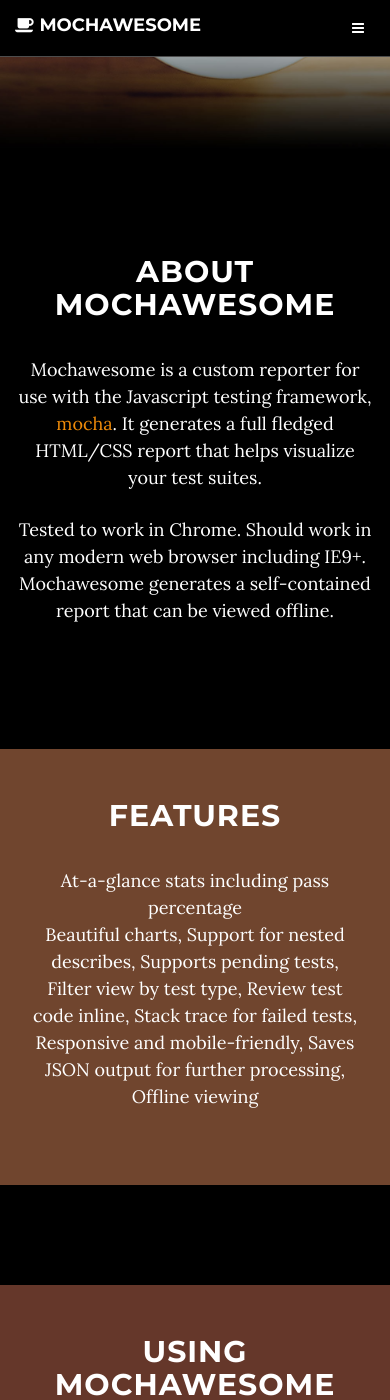
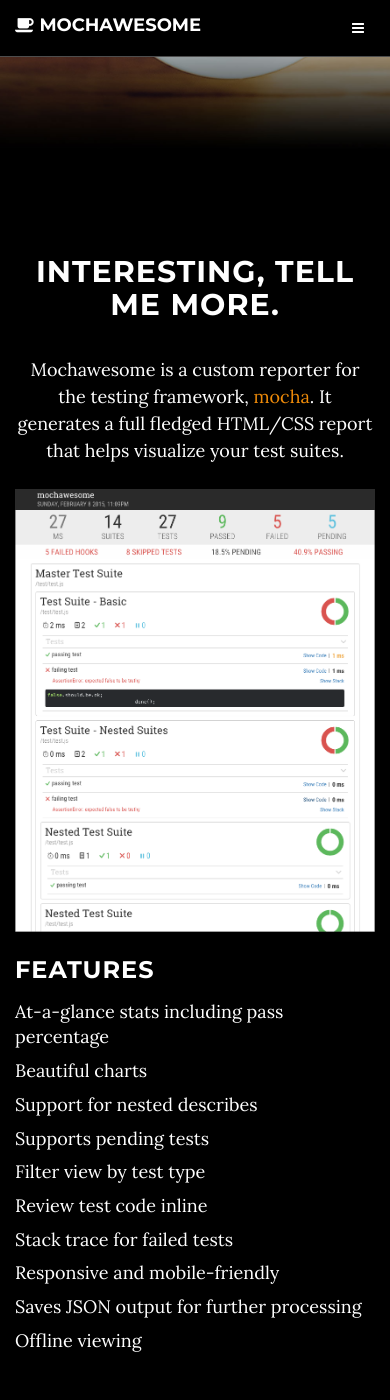
Before and after one commit to adamgruber/mochawesome, a Jekyll site: the page built from index.html, in a window 390 px wide and 1400 px high, scrolled down 288 px. Built offline with Jekyll 4.4.1, drawn with Linux system fonts in a browser that asks for light colours; some of the changed text lies outside the part shown.

Commit message:
add content and format

```diff
--- a/_config.yml
+++ b/_config.yml
@@ -2,7 +2,7 @@
 title: Mochawesome
 email: your-email@domain.com
 url: https://adamgruber.github.io/mochawesome
-baseurl: /mochawesome
+#baseurl: /mochawesome
 description: "Write an awesome description for your new site here. You can edit this line in _config.yml. It will appear in your document head meta (for Google search results) and in your feed.xml site description."
 
 # Color settings (hex-codes without the leading hash-tag)
--- a/_includes/about.html
+++ b/_includes/about.html
@@ -1,10 +1,29 @@
     <!-- About Section -->
-    <section id="about" class="container content-section text-center">
+    <section id="about" class="container content-section">
+      <div class="row">
+        <div class="col-md-10 col-md-offset-1 text-center">
+            <h2>Interesting, tell me more.</h2>
+            <p>Mochawesome is a custom reporter for the testing framework, <a href="http://www.mochajs.org">mocha</a>. It generates a full fledged HTML/CSS report that helps visualize your test suites.</p>
+        </div>
+      </div>
         <div class="row">
-            <div class="col-lg-8 col-lg-offset-2">
-                <h2>About Mochawesome</h2>
-                <p>Mochawesome is a custom reporter for use with the Javascript testing framework, <a href="http://www.mochajs.org">mocha</a>. It generates a full fledged HTML/CSS report that helps visualize your test suites.</p>
-                <p>Tested to work in Chrome. Should work in any modern web browser including IE9+. Mochawesome generates a self-contained report that can be viewed offline.</p>
+            <div class="col-md-6 col-md-offset-1">
+              <p><img class="img-responsive" src="/img/mochawesome-screen.png" alt="Mochawesome Screenshot"></p>
+            </div>
+            <div class="col-md-4">
+                <h3>Features</h3>
+                <ul class="list-unstyled">
+                  <li>At-a-glance stats including pass percentage</li>
+                  <li>Beautiful charts</li>
+                  <li>Support for nested describes</li>
+                  <li>Supports pending tests</li>
+                  <li>Filter view by test type</li>
+                  <li>Review test code inline</li>
+                  <li>Stack trace for failed tests</li>
+                  <li>Responsive and mobile-friendly</li>
+                  <li>Saves JSON output for further processing</li>
+                  <li>Offline viewing</li>
+                </ul>
             </div>
         </div>
     </section>
--- a/_includes/nav.html
+++ b/_includes/nav.html
@@ -18,16 +18,13 @@
                         <a href="#page-top"></a>
                     </li>
                     <li>
-                        <a class="page-scroll" href="#about">About</a>
+                        <a class="page-scroll" href="#about"><i class="fa fa-info"></i> About</a>
                     </li>
                     <li>
-                        <a class="page-scroll" href="#features">Features</a>
+                        <a class="page-scroll" href="#usage"><i class="fa fa-code"></i> How To Use</a>
                     </li>
                     <li>
-                        <a class="page-scroll" href="#usage">Usage</a>
-                    </li>
-                    <li>
-                        <a class="page-scroll" href="#contact">Contact</a>
+                        <a href="https://github.com/adamgruber/mochawesome"><i class="fa fa-code-fork"></i> Fork on Github</a>
                     </li>
                 </ul>
             </div>
--- a/_includes/usage.html
+++ b/_includes/usage.html
@@ -1,12 +1,50 @@
-    <!-- Download Section -->
-    <section id="usage" class="content-section text-center">
-        <div class="usage-section">
-            <div class="container">
-                <div class="col-lg-8 col-lg-offset-2">
-                    <h2>Using Mochawesome</h2>
-                    <p>You can download Grayscale for free on the preview page at Start Bootstrap.</p>
-                    <a href="http://startbootstrap.com/template-overviews/grayscale/" class="btn btn-default btn-lg">Visit Download Page</a>
-                </div>
-            </div>
-        </div>
-    </section>
+<!-- Download Section -->
+<section id="usage" class="container content-section stext-center">
+  <div class="row">
+    <div class="col-md-10 col-md-offset-1 text-center">
+      <h2>Awesome! How do I use it?</h2>
+    </div>
+  </div>
+  <div class="row">
+    <div class="col-md-10 col-md-offset-1">
+      <p>Using Mochawesome is easy and it only takes a few steps to get up and running.</p>
+
+      <h4 class="">1. Add Mochawesome to your project</h4>
+      <pre class="code"><span>$</span> npm install --save-dev mochawesome</pre>
+
+      <h4>2. Tell mocha to use the Mochawesome reporter</h4>
+      <pre class="code"><span>$</span> mocha testfile.js --reporter mochawesome</pre>
+
+      <h4>3. If using mocha programatically:</h4>
+      <pre class="code">var mocha = new Mocha({reporter: 'mochawesome'})</pre>
+    </div>
+  </div>
+
+  <div class="row">
+    <div class="col-md-10 col-md-offset-1">
+      <h3>Options</h3>
+      <p>Mochawesome supports options via environment variables or passed in to mocha via mocha's <code>--reporter-options</code> flag. You can change both the location where reports are saved and the filename of the report. <em>Setting a custom filename will change both the report html and json files.</em></p>
+      <p><strong>Options passed in will take precedence over environment variables.</strong></p>
+      <h4>Environment Variables</h4>
+      <pre class="code"><span>$</span> export MOCHAWESOME_REPORTDIR=customReportDir
+<span>$</span> export MOCHAWESOME_REPORTNAME=customReportName</pre>
+      <h4>Mocha Options</h4>
+      <pre class="code nowrap"><span>$</span> mocha test.js --reporter mochawesome --reporter-options reportDir=customReportDir,reportName=customReportName</pre>
+      <pre class="code">var mocha = new Mocha({
+    reporter: 'mochawesome',
+    reporterOptions: {
+      reportDir: 'customReportDir',
+      reportName: 'customReportName'
+    }
+});</pre>
+    </div>
+  </div>
+
+    <div class="row">
+      <div class="col-md-10 col-md-offset-1 text-center">
+        <br><br>
+        <h2>Want to know more?</h2>
+        <p><a href="https://github.com/adamgruber/mochawesome" class="btn btn-default btn-lg"><i class="fa fa-github-alt"></i> View Project on Github</a></p>
+      </div>
+    </div>
+</section>
--- a/_layouts/default.html
+++ b/_layouts/default.html
@@ -5,7 +5,6 @@
     {% include nav.html %}
     {% include header.html %}
     {% include about.html %}
-    {% include features.html %}
     {% include usage.html %}
     {% include footer.html %}
     {% include js.html %}
--- a/js/grayscale.js
+++ b/js/grayscale.js
@@ -28,151 +28,3 @@
 $('.navbar-collapse ul li a').click(function() {
     $('.navbar-toggle:visible').click();
 });
-
-// Google Maps Scripts
-// When the window has finished loading create our google map below
-google.maps.event.addDomListener(window, 'load', init);
-
-function init() {
-    // Basic options for a simple Google Map
-    // For more options see: https://developers.google.com/maps/documentation/javascript/reference#MapOptions
-    var mapOptions = {
-        // How zoomed in you want the map to start at (always required)
-        zoom: 15,
-
-        // The latitude and longitude to center the map (always required)
-        center: new google.maps.LatLng(40.6700, -73.9400), // New York
-
-        // Disables the default Google Maps UI components
-        disableDefaultUI: true,
-        scrollwheel: false,
-        draggable: false,
-
-        // How you would like to style the map.
-        // This is where you would paste any style found on Snazzy Maps.
-        styles: [{
-            "featureType": "water",
-            "elementType": "geometry",
-            "stylers": [{
-                "color": "#000000"
-            }, {
-                "lightness": 17
-            }]
-        }, {
-            "featureType": "landscape",
-            "elementType": "geometry",
-            "stylers": [{
-                "color": "#000000"
-            }, {
-                "lightness": 20
-            }]
-        }, {
-            "featureType": "road.highway",
-            "elementType": "geometry.fill",
-            "stylers": [{
-                "color": "#000000"
-            }, {
-                "lightness": 17
-            }]
-        }, {
-            "featureType": "road.highway",
-            "elementType": "geometry.stroke",
-            "stylers": [{
-                "color": "#000000"
-            }, {
-                "lightness": 29
-            }, {
-                "weight": 0.2
-            }]
-        }, {
-            "featureType": "road.arterial",
-            "elementType": "geometry",
-            "stylers": [{
-                "color": "#000000"
-            }, {
-                "lightness": 18
-            }]
-        }, {
-            "featureType": "road.local",
-            "elementType": "geometry",
-            "stylers": [{
-                "color": "#000000"
-            }, {
-                "lightness": 16
-            }]
-        }, {
-            "featureType": "poi",
-            "elementType": "geometry",
-            "stylers": [{
-                "color": "#000000"
-            }, {
-                "lightness": 21
-            }]
-        }, {
-            "elementType": "labels.text.stroke",
-            "stylers": [{
-                "visibility": "on"
-            }, {
-                "color": "#000000"
-            }, {
-                "lightness": 16
-            }]
-        }, {
-            "elementType": "labels.text.fill",
-            "stylers": [{
-                "saturation": 36
-            }, {
-                "color": "#000000"
-            }, {
-                "lightness": 40
-            }]
-        }, {
-            "elementType": "labels.icon",
-            "stylers": [{
-                "visibility": "off"
-            }]
-        }, {
-            "featureType": "transit",
-            "elementType": "geometry",
-            "stylers": [{
-                "color": "#000000"
-            }, {
-                "lightness": 19
-            }]
-        }, {
-            "featureType": "administrative",
-            "elementType": "geometry.fill",
-            "stylers": [{
-                "color": "#000000"
-            }, {
-                "lightness": 20
-            }]
-        }, {
-            "featureType": "administrative",
-            "elementType": "geometry.stroke",
-            "stylers": [{
-                "color": "#000000"
-            }, {
-                "lightness": 17
-            }, {
-                "weight": 1.2
-            }]
-        }]
-    };
-
-    // Get the HTML DOM element that will contain your map
-    // We are using a div with id="map" seen below in the <body>
-    var mapElement = document.getElementById('map');
-
-    // Create the Google Map using out element and options defined above
-    var map = new google.maps.Map(mapElement, mapOptions);
-
-    // Custom Map Marker Icon - Customize the map-marker.png file to customize your icon
-    var image = 'img/map-marker.png';
-    var myLatLng = new google.maps.LatLng(40.6700, -73.9400);
-    var beachMarker = new google.maps.Marker({
-        position: myLatLng,
-        map: map,
-        icon: image
-    });
-}
```
Also changed, not shown: _includes/css/grayscale.css (+32 -29 lines), img/mochawesome-screen.png (added).
